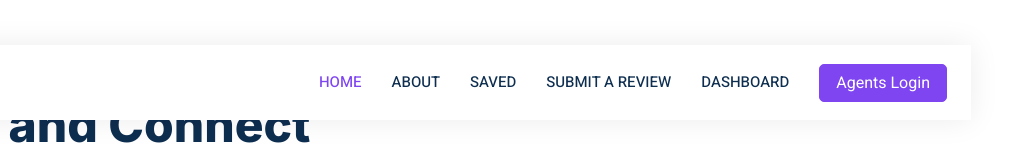
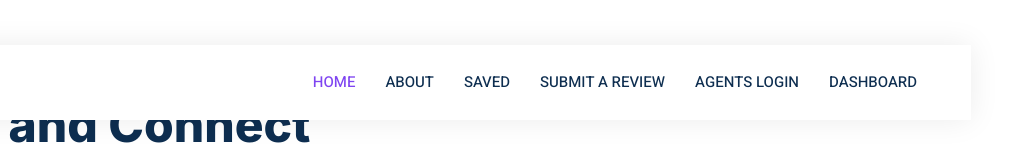
Before and after one commit to fahadssuet1995/webtest, a plain HTML site: page index.html in a window 1280 px wide. Shown: the top 160 px of the page, 261-1280 px from the left. Drawn offline with nearby package versions, Linux system fonts and the light colour scheme.

Commit message:
Agents button removed and added on bar

```diff
--- a/index.html
+++ b/index.html
@@ -61,6 +61,7 @@
                         <a href="404.html" class="nav-item nav-link">About</a>
                         <a href="404.html" class="nav-item nav-link">Saved</a>
                         <a href="404.html" class="nav-item nav-link">Submit a review</a>
+			<a href="login.html" class="nav-item nav-link">Agents Login</a>
                        <!-- <div class="nav-item dropdown">
                             <a href="#" class="nav-link dropdown-toggle" data-bs-toggle="dropdown">Property</a>
                             <div class="dropdown-menu rounded-0 m-0">
@@ -79,7 +80,7 @@
                         <a href="contact.html" class="nav-item nav-link">Contact</a> -->
                         <a href="404.html" class="nav-item nav-link">Dashboard</a>
                     </div>
-                    <a href="login.html" class="btn btn-primary px-3 d-none d-lg-flex">Agents Login</a>
+
                 </div>
             </nav>
         </div>
```
